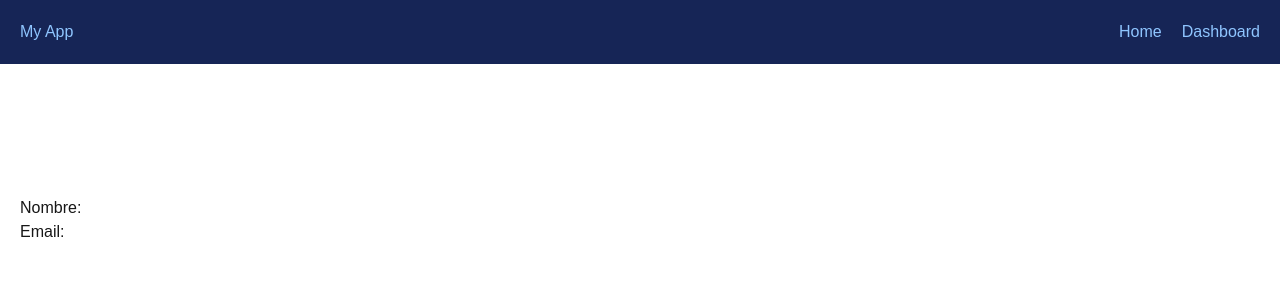
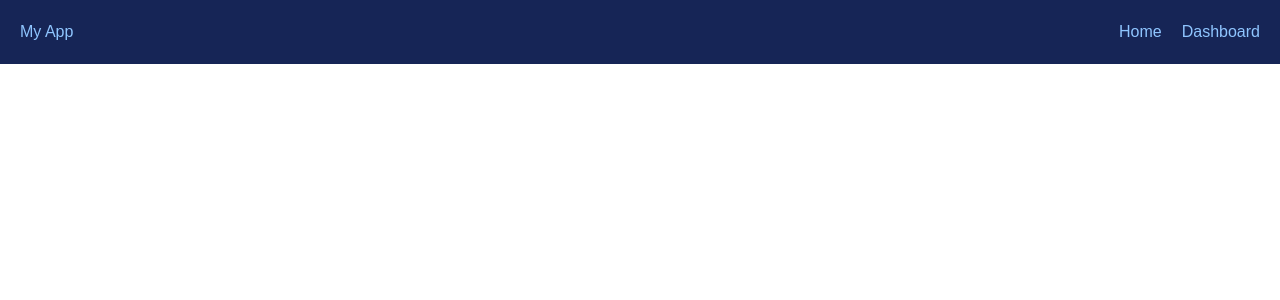
Before and after one commit to itsJosephV/my-next-app, a Next.js app: page /auth/dashboard in a window 1280 px wide. Shown: the top 300 px of the page. Built offline with nearby package versions, Linux system fonts and the light colour scheme; no server answers.

Commit message:
feat: update layout and styles for dashboard components and skeleton

```diff
--- a/app/auth/dashboard/page.tsx
+++ b/app/auth/dashboard/page.tsx
@@ -3,8 +3,6 @@ import { DashboardContent } from "@/components/DashboardContent";
 import { DashboardSkeleton } from "@/components/skeletons/dashboard-skeleton";
 
 import { Suspense } from "react";
-
-// import ClientAuthComponent from "@/components/ClientAuthComponent";
 
 const page = () => {
   return (
@@ -12,7 +10,7 @@ const page = () => {
       <Suspense fallback={<DashboardSkeleton />}>
         <DashboardContent />
       </Suspense>
-      <section className="mt-12">
+      <section className="mt-6">
         <ClientAuthComponent />
       </section>
     </>
@@ -20,7 +18,3 @@ const page = () => {
 };
 
 export default page;
-
-{
-  /*  */
-}
--- a/components/ClientAuthComponent.tsx
+++ b/components/ClientAuthComponent.tsx
@@ -11,7 +11,7 @@ export function ClientAuthComponent() {
   }
 
   return (
-    <div>
+    <div className="text-white/60 text-sm">
       <p>Nombre: {session?.user?.name}</p>
       <p>Email: {session?.user?.email}</p>
     </div>
--- a/components/DashboardContent.tsx
+++ b/components/DashboardContent.tsx
@@ -5,8 +5,7 @@ export async function DashboardContent() {
 
   return (
     <div>
-      {/* <h1 className="text-3xl font-semibold tracking-tight">Dashboard</h1> */}
-      <div className="mt-6 text-white/60 text-sm">
+      <div className="text-white/60 text-sm">
         <p>Nombre: {session?.user?.name}</p>
         <p>Email: {session?.user?.email}</p>
       </div>
--- a/components/skeletons/dashboard-skeleton.tsx
+++ b/components/skeletons/dashboard-skeleton.tsx
@@ -1,6 +1,6 @@
 export function DashboardSkeleton() {
   return (
-    <div className="animate-pulse mt-6">
+    <div className="animate-pulse">
       <div className="h-4 w-64 bg-gray-200 rounded mb-2" />
       <div className="h-4 w-56 bg-gray-200 rounded mb-2" />
     </div>
```
